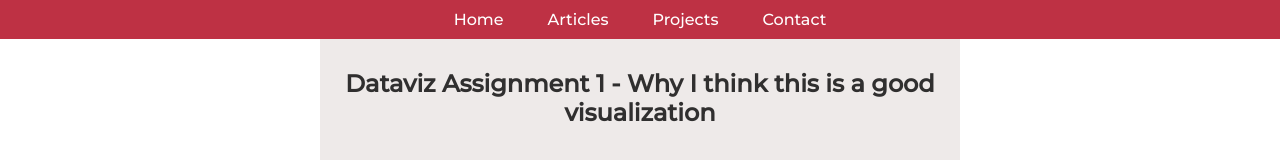
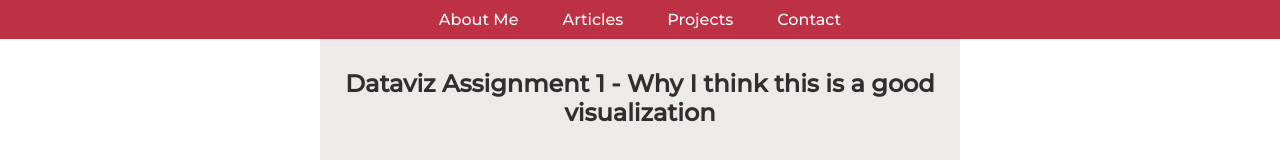
Before and after one commit to safrinlabatu/mynew_portfolio, a plain HTML site: page articles.html in a window 1280 px wide. Shown: the top 160 px of the page. Drawn offline with Linux system fonts and the light colour scheme.

Commit message:
Modifying articles.html and projects.html

```diff
--- a/articles.html
+++ b/articles.html
@@ -15,7 +15,7 @@
 			<!-- <label for="toggle">&#9776;</label>
         	<input type="checkbox" id="toggle"/> -->
 			<ul class="nav_links">
-                <li><a href="index.html">Home</a></li>
+                <li><a href="index.html">About Me</a></li>
 				<li><a href="articles.html">Articles</a></li>
 				<li><a href="projects.html">Projects</a></li>
 				<li><a href="#">Contact</a></li>
```
Also changed, not shown: projects.html (+1 -1 lines).
